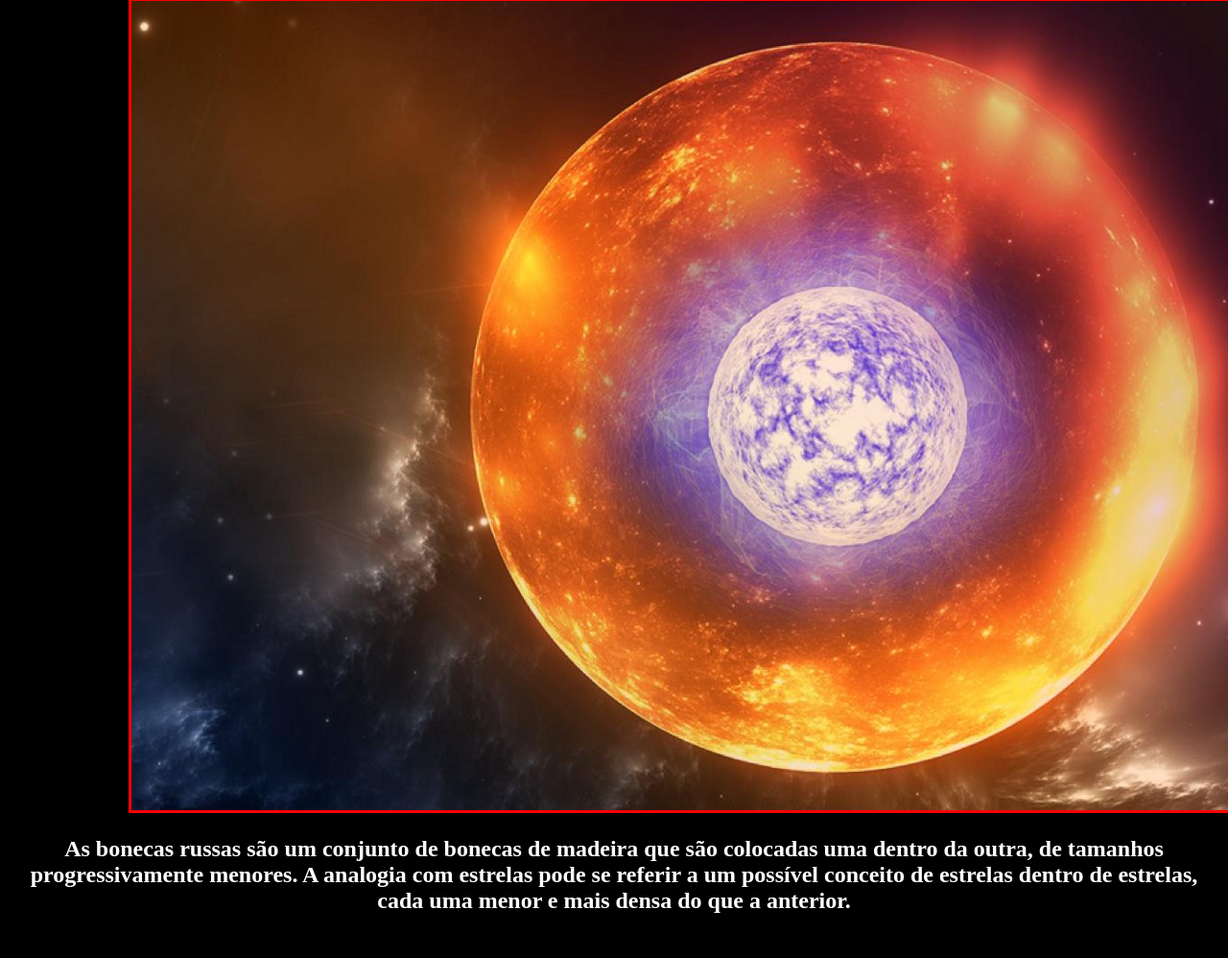
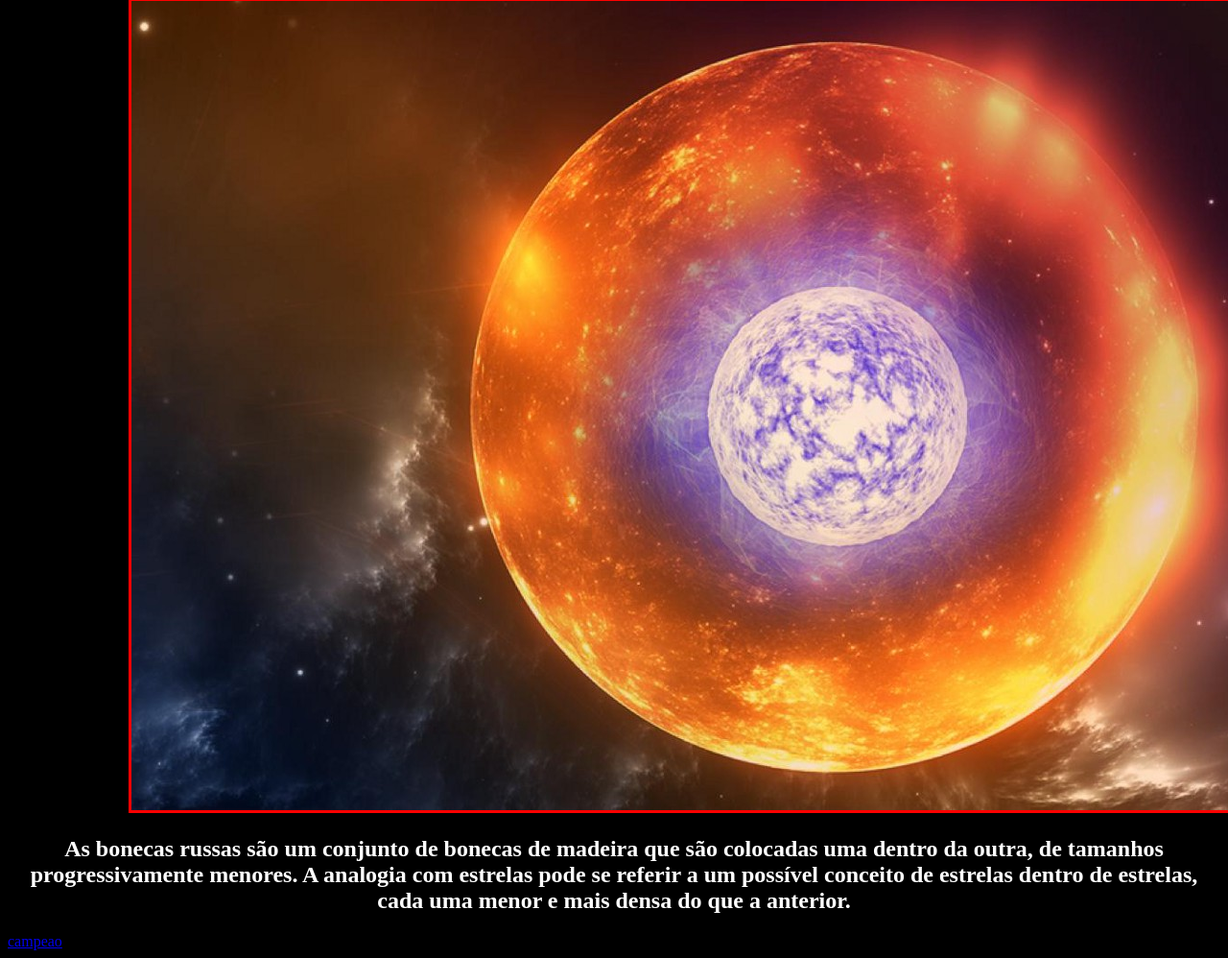
Before and after one commit to paulohdm098/curiosidades, a plain HTML site: page index.html in a window 1280 px wide. Shown: the part 3610-4608 px from the top of the page at 96% size. Before the commit the page ends 4582 px from the top, so only its background shows below. Drawn offline with Linux system fonts and the light colour scheme.

Commit message:
hyyhhujh

```diff
--- a/index.html
+++ b/index.html
@@ -34,5 +34,8 @@
 <img id="russa" src="img6.jpeg">
 
 <h2>As bonecas russas são um conjunto de bonecas de madeira que são colocadas uma dentro da outra, de tamanhos progressivamente menores. A analogia com estrelas pode se referir a um possível conceito de estrelas dentro de estrelas, cada uma menor e mais densa do que a anterior.</h2>
+
+<a  href="https://canaltech.com.br/espaco/onde-comeca-o-espaco-sideral-196910/">campeao</a>
+
 </body>
 </html>
```
